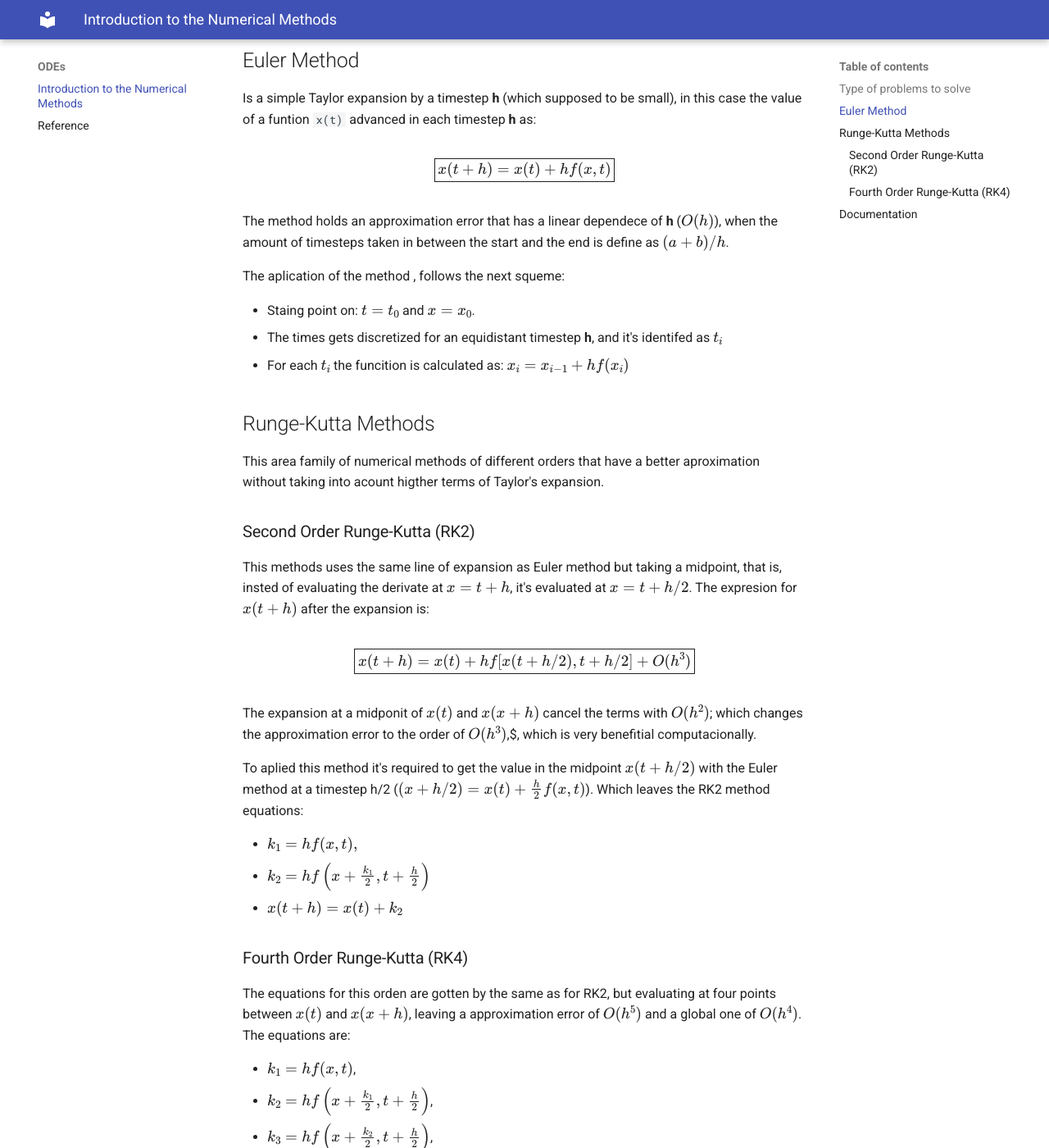
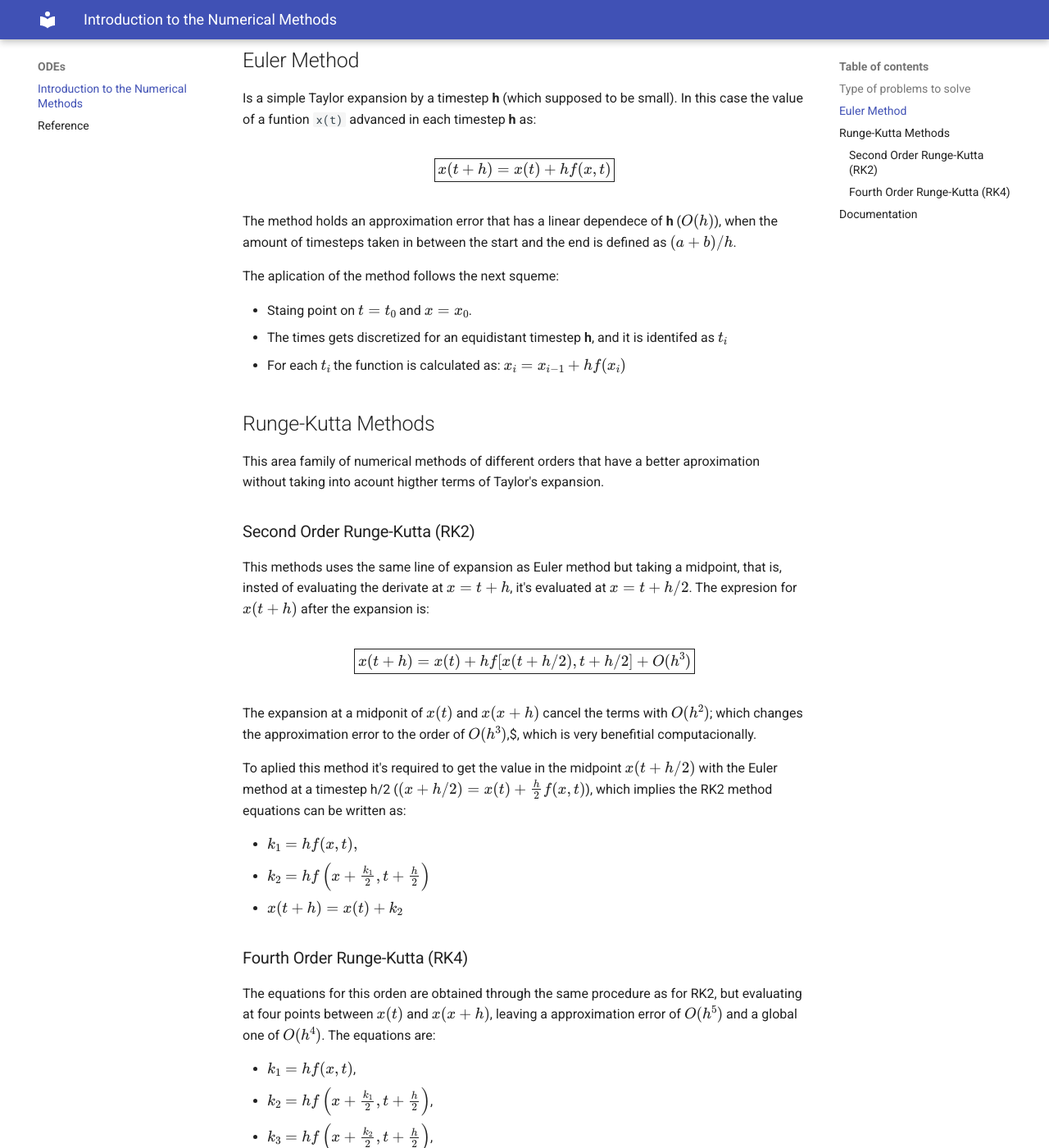
Before and after one commit to FiorelaACh/ODEs, an MkDocs documentation site: the page built from docs/index.md, in a window 1280 px wide and 1400 px high, scrolled down 334 px. Shown: the whole window at 82% size. Built offline with MkDocs 1.6.1 and Material for MkDocs 9.7.7, drawn with Linux system fonts in a browser that asks for light colours.

Commit message:
change in index.md

```diff
--- a/docs/index.md
+++ b/docs/index.md
@@ -5,24 +5,24 @@
 This methods resolve ordinary diffential equations (ODEs) rule by a initial condition, such as:
 
 $$
-\frac{\text d x}{\text d t} = f(x, t) \quad \text{con} \quad x(t=0)=x_{0}
+\frac{\text d x}{\text d t} = f(x, t) \quad \text{, where} \quad x(t=0)=x_{0}
 $$
 
 ## Euler Method
 
-Is a simple Taylor expansion by a timestep **h** (which supposed to be small), in this case the value of a funtion `x(t)` advanced in each timestep **h** as:
+Is a simple Taylor expansion by a timestep **h** (which supposed to be small).  In this case the value of a funtion `x(t)` advanced in each timestep **h** as:
 
 $$
 \boxed{x(t + h) = x(t) + h f(x,t)}
 $$
 
-The method holds an approximation error that has a linear dependece of **h** ($O(h)$), when the amount of timesteps taken in between the start and the end is define as $(a +b) / h$.
+The method holds an approximation error that has a linear dependece of **h** ($O(h)$), when the amount of timesteps taken in between the start and the end is defined as $(a +b) / h$.
 
-The aplication of the method , follows the next squeme:
+The aplication of the method follows the next squeme:
 
-- Staing point on: $t = t_{0}$ and $x = x_{0}$.
-- The times gets discretized for an equidistant timestep **h**, and it's identifed as $t_{i}$
-- For each $t_{i}$ the funcition is calculated as: $x_{i} = x_{i-1} + h f(x_{i})$
+- Staing point on $t = t_{0}$ and $x = x_{0}$.
+- The times gets discretized for an equidistant timestep **h**, and it is identifed as $t_{i}$
+- For each $t_{i}$ the function is calculated as: $x_{i} = x_{i-1} + h f(x_{i})$
 
 
 ## Runge-Kutta Methods
@@ -39,7 +39,7 @@ $$
 
 The expansion at a midponit of $x(t)$ and $x(x +h)$ cancel the terms with $O(h^2)$; which changes the approximation error to the order of $O(h^{3})$,$, which is very benefitial computacionally.
 
-To aplied this method it's required to get the value in the midpoint $x(t + h/2)$ with the Euler method at a timestep h/2 ($(x + h/2) = x(t) + \frac{h}{2}f(x,t)$). Which leaves the RK2 method equations:
+To aplied this method it's required to get the value in the midpoint $x(t + h/2)$ with the Euler method at a timestep h/2 ($(x + h/2) = x(t) + \frac{h}{2}f(x,t)$), which implies the RK2 method equations can be written as:
 
 * $k_{1} = hf(x,t),$
 * $k_{2} = hf\left(x + \frac{k_{1}}{2},t + \frac{h}{2}\right)$
@@ -47,7 +47,7 @@ To aplied this method it's required to get the value in the midpoint $x(t + h/2)
 
 ### Fourth Order Runge-Kutta (RK4)
 
-The equations for this orden are gotten by the same as for RK2, but evaluating at four points between $x(t)$ and $x(x +h)$, leaving a approximation error of $O(h^5)$ and a global one of $O(h^4)$. The equations are:
+The equations for this orden are obtained through the same procedure as for RK2, but evaluating at four points between $x(t)$ and $x(x +h)$, leaving a approximation error of $O(h^5)$ and a global one of $O(h^4)$. The equations are:
 
 * $k_{1} = hf(x, t)$,
 * $k_{2} = hf\left(x + \frac{k_{1}}{2}, t+\frac{h}2\right)$,
```
Also changed, not shown: other parts of docs/index.md (+1 -1 lines).
